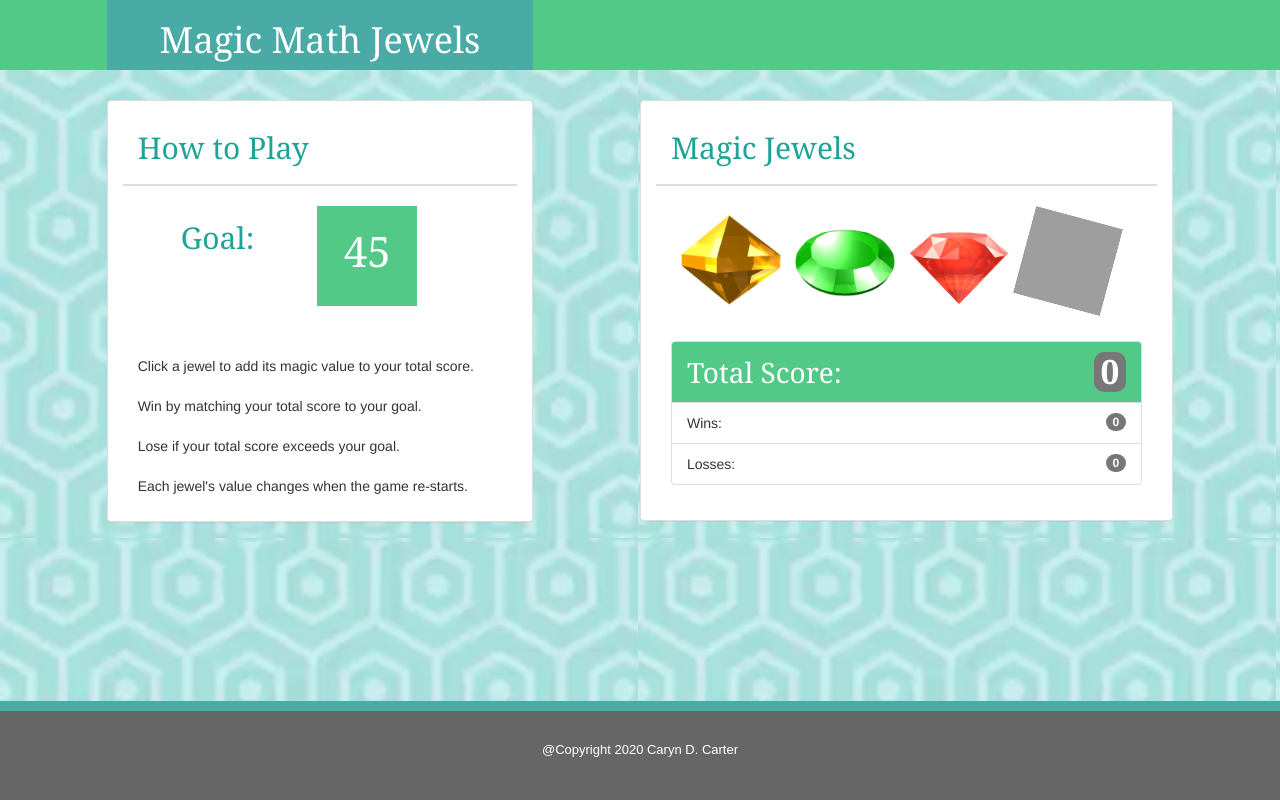
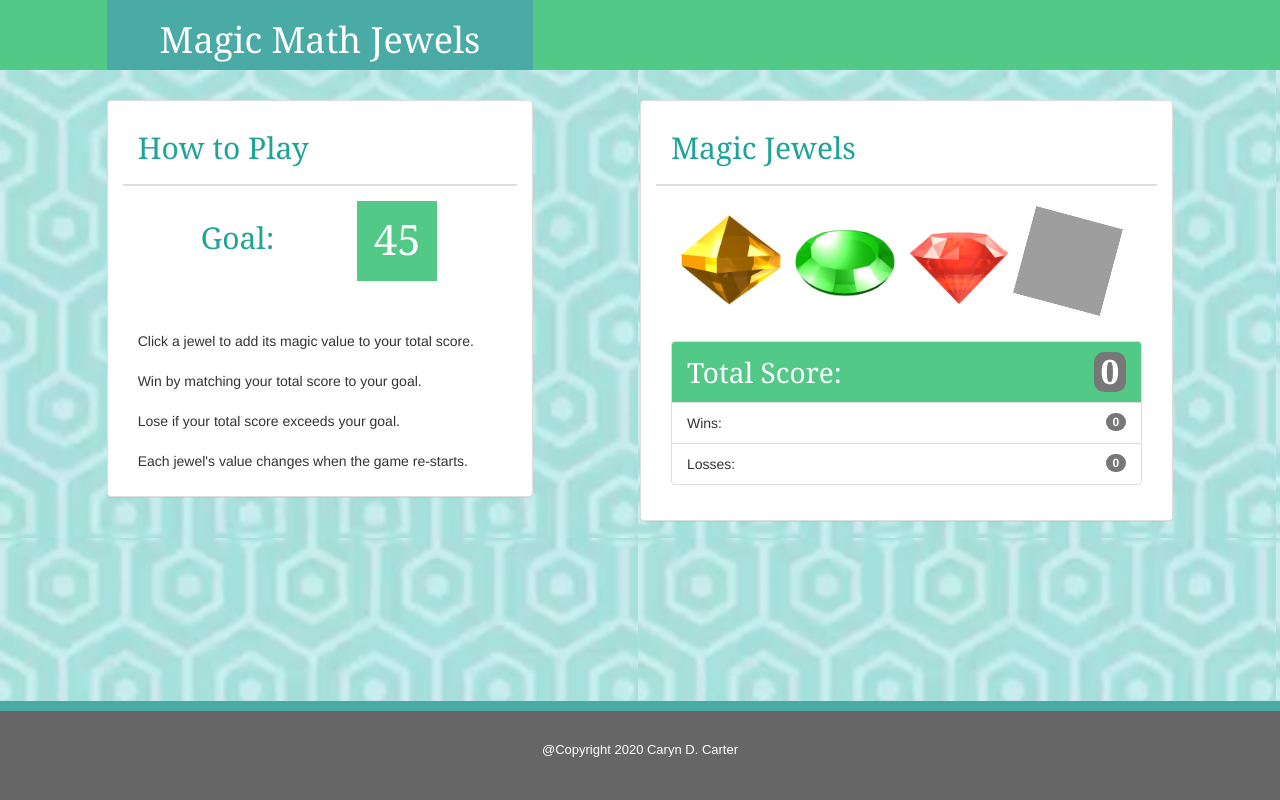
Before and after one commit to Caryndcarter/math-jewels-game, a PHP site: page / in a window 1280 px wide. Run offline with PHP 8.4, Linux system fonts and the light colour scheme; some libraries are stand-ins or nearby versions; grey boxes are pictures that could not be loaded.

Commit message:
refined sspacing in CSS

```diff
--- a/assets/css/style.css
+++ b/assets/css/style.css
@@ -97,17 +97,17 @@ img.gem {
 	font-family:'Georgia', Times, "Times New Roman", serif;
 	color: white;
 	text-align: center;
-	width:100px;
-	height:100px;
-	margin:15px 0px 0px 0px;
+	width:80px;
+	height:80px;
+	margin:8px 0px 0px 0px;
 	z-index:2;
 	position:relative;
 }
 
 .box-right {
-    margin: 20px 100px 20px 20px;
-    width:100px;
-    height:100px;
+    margin: 15px 80px 20px 20px;
+    width:80px;
+    height:80px;
     float:right;
     background-color:#53c987;
     z-index: 1;
```
